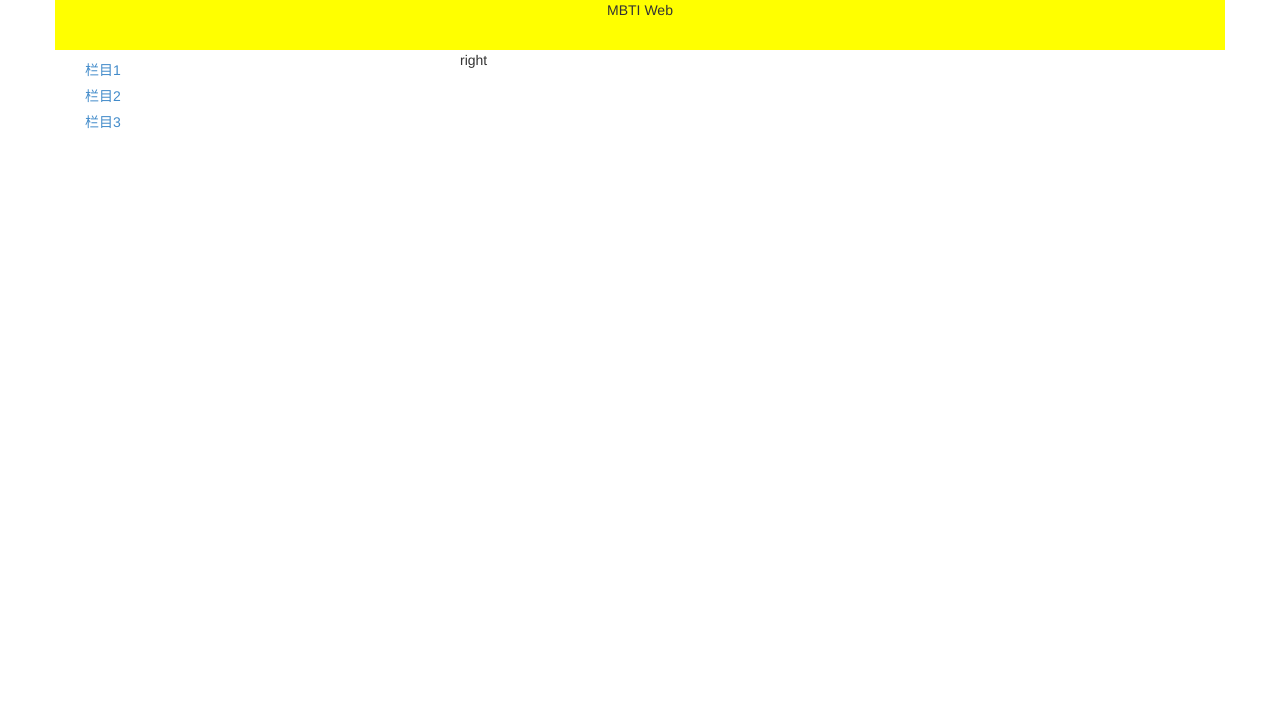
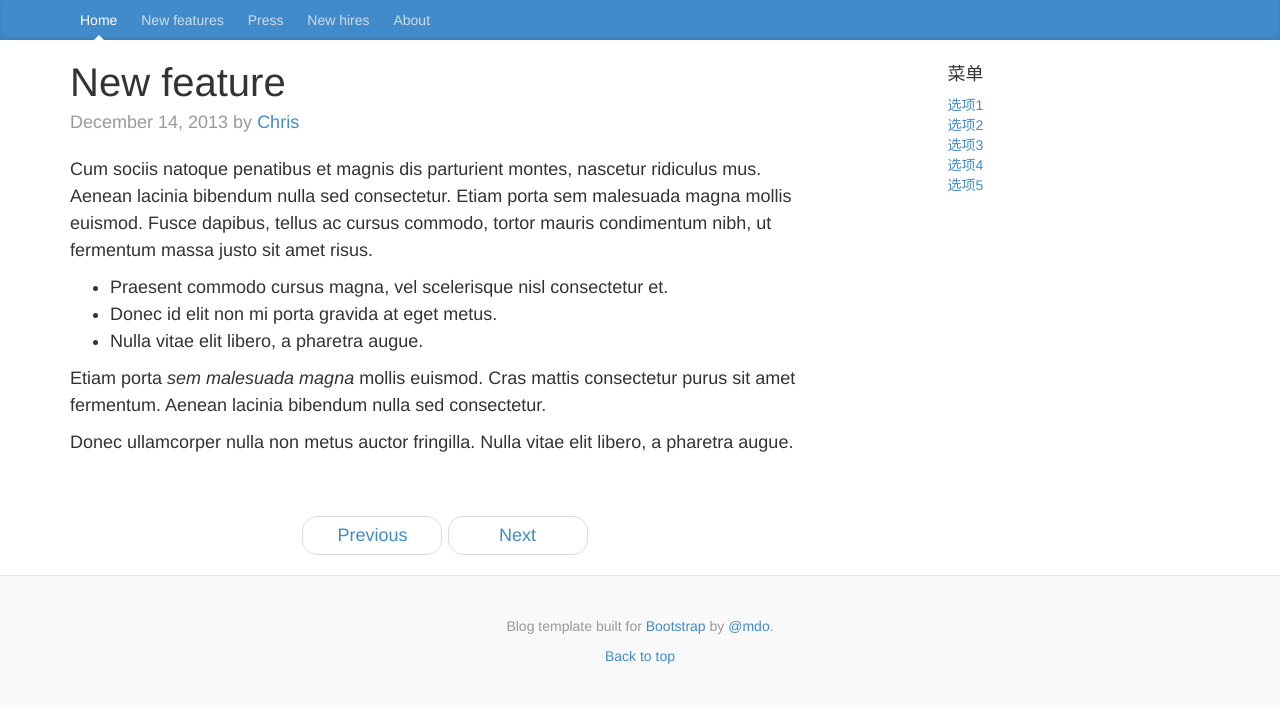
Before and after one commit to leon0098/mbtiweb, a Django app: page /index/ in a window 1280 px wide. Shown: the top 705 px of the page. Run offline with Django 3.2, Linux system fonts and the light colour scheme; parts of the project's set-up code (start-up, migrations or seed data) failed here and were passed over; some libraries are stand-ins or nearby versions.

Commit message:
确定首页模板

```diff
--- /dev/null
+++ b/static/css/index.css
@@ -0,0 +1,167 @@
+/*
+ * Globals
+ */
+
+body {
+  font-family: Georgia, "Times New Roman", Times, serif;
+  color: #555;
+}
+
+h1, .h1,
+h2, .h2,
+h3, .h3,
+h4, .h4,
+h5, .h5,
+h6, .h6 {
+  margin-top: 0;
+  font-family: "Helvetica Neue", Helvetica, Arial, sans-serif;
+  font-weight: normal;
+  color: #333;
+}
+
+
+/*
+ * Override Bootstrap's default container.
+ */
+
+@media (min-width: 1200px) {
+  .container {
+    width: 970px;
+  }
+}
+
+
+/*
+ * Masthead for nav
+ */
+
+.blog-masthead {
+  background-color: #428bca;
+  -webkit-box-shadow: inset 0 -2px 5px rgba(0,0,0,.1);
+          box-shadow: inset 0 -2px 5px rgba(0,0,0,.1);
+}
+
+/* Nav links */
+.blog-nav-item {
+  position: relative;
+  display: inline-block;
+  padding: 10px;
+  font-weight: 500;
+  color: #cdddeb;
+}
+.blog-nav-item:hover,
+.blog-nav-item:focus {
+  color: #fff;
+  text-decoration: none;
+}
+
+/* Active state gets a caret at the bottom */
+.blog-nav .active {
+  color: #fff;
+}
+.blog-nav .active:after {
+  position: absolute;
+  bottom: 0;
+  left: 50%;
+  width: 0;
+  height: 0;
+  margin-left: -5px;
+  vertical-align: middle;
+  content: " ";
+  border-right: 5px solid transparent;
+  border-bottom: 5px solid;
+  border-left: 5px solid transparent;
+}
+
+
+/*
+ * Blog name and description
+ */
+
+.blog-header {
+  padding-top: 20px;
+  padding-bottom: 20px;
+}
+.blog-title {
+  margin-top: 30px;
+  margin-bottom: 0;
+  font-size: 60px;
+  font-weight: normal;
+}
+.blog-description {
+  font-size: 20px;
+  color: #999;
+}
+
+
+/*
+ * Main column and sidebar layout
+ */
+
+.blog-main {
+  font-size: 18px;
+  line-height: 1.5;
+}
+
+/* Sidebar modules for boxing content */
+.sidebar-module {
+  padding: 15px;
+  margin: 0 -15px 15px;
+}
+.sidebar-module-inset {
+  padding: 15px;
+  background-color: #f5f5f5;
+  border-radius: 4px;
+}
+.sidebar-module-inset p:last-child,
+.sidebar-module-inset ul:last-child,
+.sidebar-module-inset ol:last-child {
+  margin-bottom: 0;
+}
+
+
+
+/* Pagination */
+.pager {
+  margin-bottom: 60px;
+  text-align: left;
+}
+.pager > li > a {
+  width: 140px;
+  padding: 10px 20px;
+  text-align: center;
+  border-radius: 30px;
+}
+
+
+/*
+ * Blog posts
+ */
+
+.blog-post {
+  margin-bottom: 60px;
+}
+.blog-post-title {
+  margin-bottom: 5px;
+  font-size: 40px;
+}
+.blog-post-meta {
+  margin-bottom: 20px;
+  color: #999;
+}
+
+
+/*
+ * Footer
+ */
+
+.blog-footer {
+  padding: 40px 0;
+  color: #999;
+  text-align: center;
+  background-color: #f9f9f9;
+  border-top: 1px solid #e5e5e5;
+}
+.blog-footer p:last-child {
+  margin-bottom: 0;
+}
--- a/static/js/include.js
+++ b/static/js/include.js
@@ -8,6 +8,7 @@ function includeCSS(src){
 
 //页面全局样式
 includeCSS("css/main.css");
+includeCSS("css/index.css");
 
 //全局js
 includeJS("js/main.js");
--- a/templates/index.html
+++ b/templates/index.html
@@ -1,43 +1,94 @@
 <!DOCTYPE html>
-<html lang="zh-cn">
+<html lang="en">
   <head>
     <meta charset="utf-8">
     <meta http-equiv="X-UA-Compatible" content="IE=edge">
     <meta name="viewport" content="width=device-width, initial-scale=1">
-    <title>Bootstrap 101 Template</title>
-    <!-- Bootstrap -->
-    <link href="css/bootstrap.min.css" rel="stylesheet">
-    <!-- HTML5 Shim and Respond.js IE8 support of HTML5 elements and media queries -->
-    <!-- WARNING: Respond.js doesn't work if you view the page via file:// -->
+    <meta name="description" content="">
+    <meta name="author" content="">
+    <link rel="icon" href="../../favicon.ico">
+
+    <title>Blog Template for Bootstrap</title>
+
+    <!-- Bootstrap core CSS -->
+	<script type="text/javascript" src="/static/js/include.js"></script>
+
+    <!-- HTML5 shim and Respond.js IE8 support of HTML5 elements and media queries -->
     <!--[if lt IE 9]>
-      <script src="http://cdn.bootcss.com/html5shiv/3.7.2/html5shiv.min.js"></script>
-      <script src="http://cdn.bootcss.com/respond.js/1.4.2/respond.min.js"></script>
+      <script src="https://oss.maxcdn.com/html5shiv/3.7.2/html5shiv.min.js"></script>
+      <script src="https://oss.maxcdn.com/respond/1.4.2/respond.min.js"></script>
     <![endif]-->
-    <script type="text/javascript" src="/static/js/include.js"></script>
-    <style type="text/css">
-		/*border:1px solid red;*/
-		.header {
-			background-color:yellow;
-			height:50px;
-		}
-		li {list-style-type:none;height:24px;}
-    </style>
   </head>
+
   <body>
+
+    <div class="blog-masthead">
+      <div class="container">
+        <nav class="blog-nav">
+          <a class="blog-nav-item active" href="#">Home</a>
+          <a class="blog-nav-item" href="#">New features</a>
+          <a class="blog-nav-item" href="#">Press</a>
+          <a class="blog-nav-item" href="#">New hires</a>
+          <a class="blog-nav-item" href="#">About</a>
+        </nav>
+      </div>
+    </div>
+
     <div class="container">
-    	<div class="row">
-    		<div class="col-md-12 text-center header">MBTI Web</div>
-    	</div>
-    	<div class="row">
-    		<div class="col-md-4">
-				<ul class="nav nav-pills nav-stacked" style="width:80px" role="tablist">
-				  <li role="presentation"><a href="#">栏目1</a></li>
-				  <li role="presentation"><a href="#">栏目2</a></li>
-				  <li role="presentation"><a href="#">栏目3</a></li>
-				</ul>
-    		</div>
-    		<div class="col-md-8">right</div>
-    	</div>
-	</div>
+      <div class="row">
+
+        <div class="col-sm-8 blog-main">
+          <div class="blog-post">
+            <h2 class="blog-post-title">New feature</h2>
+            <p class="blog-post-meta">December 14, 2013 by <a href="#">Chris</a></p>
+
+            <p>Cum sociis natoque penatibus et magnis dis parturient montes, nascetur ridiculus mus. Aenean lacinia bibendum nulla sed consectetur. Etiam porta sem malesuada magna mollis euismod. Fusce dapibus, tellus ac cursus commodo, tortor mauris condimentum nibh, ut fermentum massa justo sit amet risus.</p>
+            <ul>
+              <li>Praesent commodo cursus magna, vel scelerisque nisl consectetur et.</li>
+              <li>Donec id elit non mi porta gravida at eget metus.</li>
+              <li>Nulla vitae elit libero, a pharetra augue.</li>
+            </ul>
+            <p>Etiam porta <em>sem malesuada magna</em> mollis euismod. Cras mattis consectetur purus sit amet fermentum. Aenean lacinia bibendum nulla sed consectetur.</p>
+            <p>Donec ullamcorper nulla non metus auctor fringilla. Nulla vitae elit libero, a pharetra augue.</p>
+          </div><!-- /.blog-post -->
+
+          <ul class="pager">
+            <li><a href="#">Previous</a></li>
+            <li><a href="#">Next</a></li>
+          </ul>
+
+        </div><!-- /.blog-main -->
+
+        <div class="col-sm-3 col-sm-offset-1 blog-sidebar">
+          <div class="sidebar-module">
+            <h4>菜单</h4>
+            <ol class="list-unstyled">
+              <li><a href="#">选项1</a></li>
+              <li><a href="#">选项2</a></li>
+              <li><a href="#">选项3</a></li>
+              <li><a href="#">选项4</a></li>
+              <li><a href="#">选项5</a></li>
+            </ol>
+          </div>
+        </div><!-- /.blog-sidebar -->
+
+      </div><!-- /.row -->
+
+    </div><!-- /.container -->
+
+    <div class="blog-footer">
+      <p>Blog template built for <a href="http://getbootstrap.com">Bootstrap</a> by <a href="https://twitter.com/mdo">@mdo</a>.</p>
+      <p>
+        <a href="#">Back to top</a>
+      </p>
+    </div>
+
+
+    <!-- Bootstrap core JavaScript
+    ================================================== -->
+    <!-- Placed at the end of the document so the pages load faster -->
+    <script src="../../assets/js/docs.min.js"></script>
+    <!-- IE10 viewport hack for Surface/desktop Windows 8 bug -->
+    <script src="../../assets/js/ie10-viewport-bug-workaround.js"></script>
   </body>
 </html>
```
